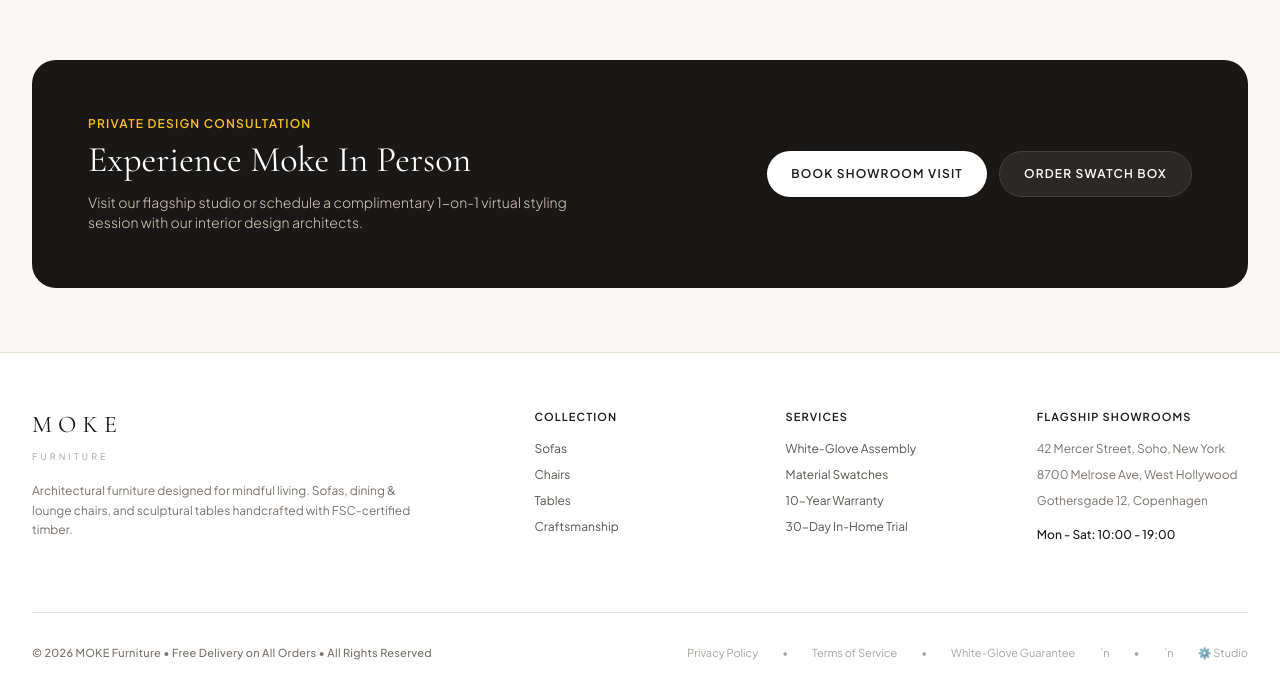
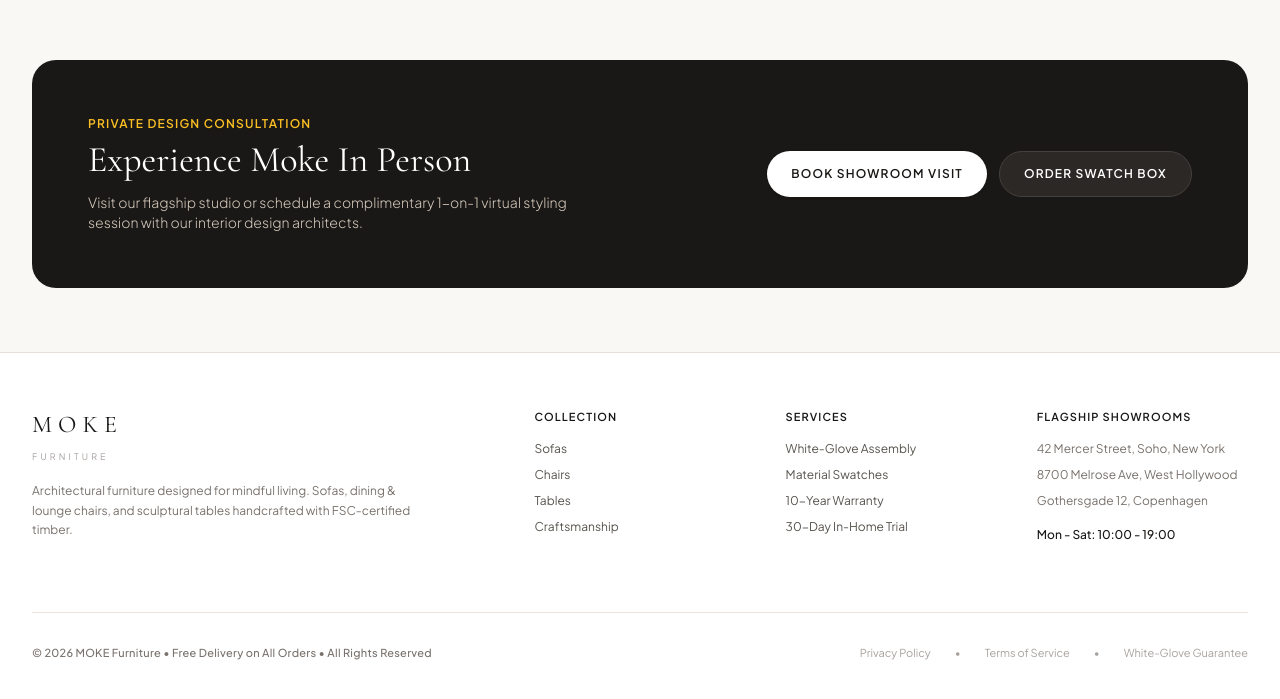
Before and after one commit to zonenate79-coder/test-moke-furniture, a plain HTML site: page index.html in a window 1280 px wide. Shown: the part 5751-6450 px from the top of the page. Drawn offline with nearby package versions, Linux system fonts and the light colour scheme; some packages are replaced by stand-ins of ours; no server answers; a script that the page names is missing.

Commit message:
Remove studio footer link permanently

```diff
--- a/index.html
+++ b/index.html
@@ -646,7 +646,7 @@
           <span>•</span>
           <a href="javascript:void(0)" class="hover:text-stone-700 transition">Terms of Service</a>
           <span>•</span>
-          <a href="javascript:void(0)" class="hover:text-stone-700 transition">White-Glove Guarantee</a>`n          <span>•</span>`n          <a href="builder.html" class="hover:text-stone-900 transition flex items-center gap-1">⚙️ Studio</a>
+          <a href="javascript:void(0)" class="hover:text-stone-700 transition">White-Glove Guarantee</a>
         </div>
       </div>
     </div>
```
